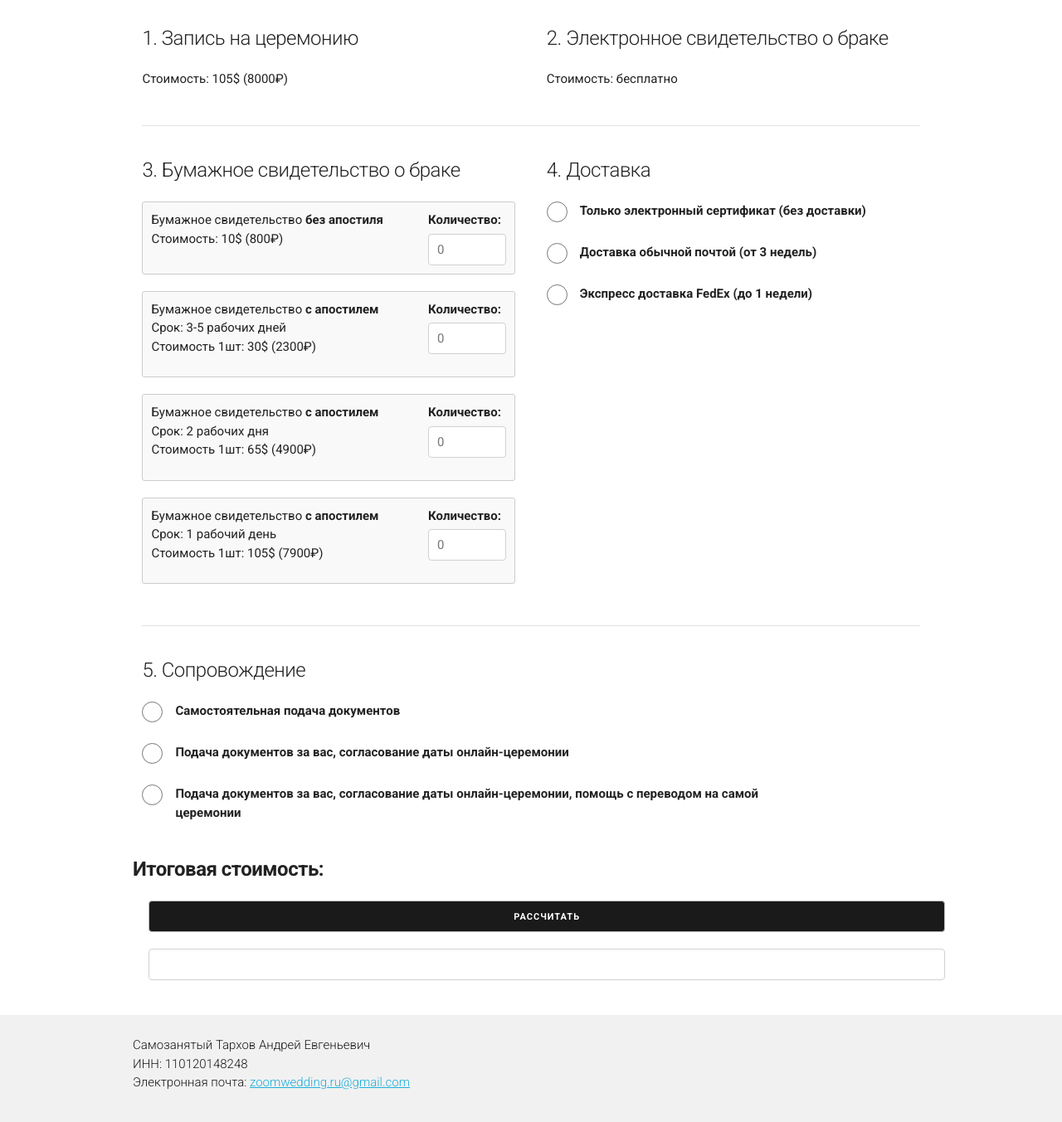
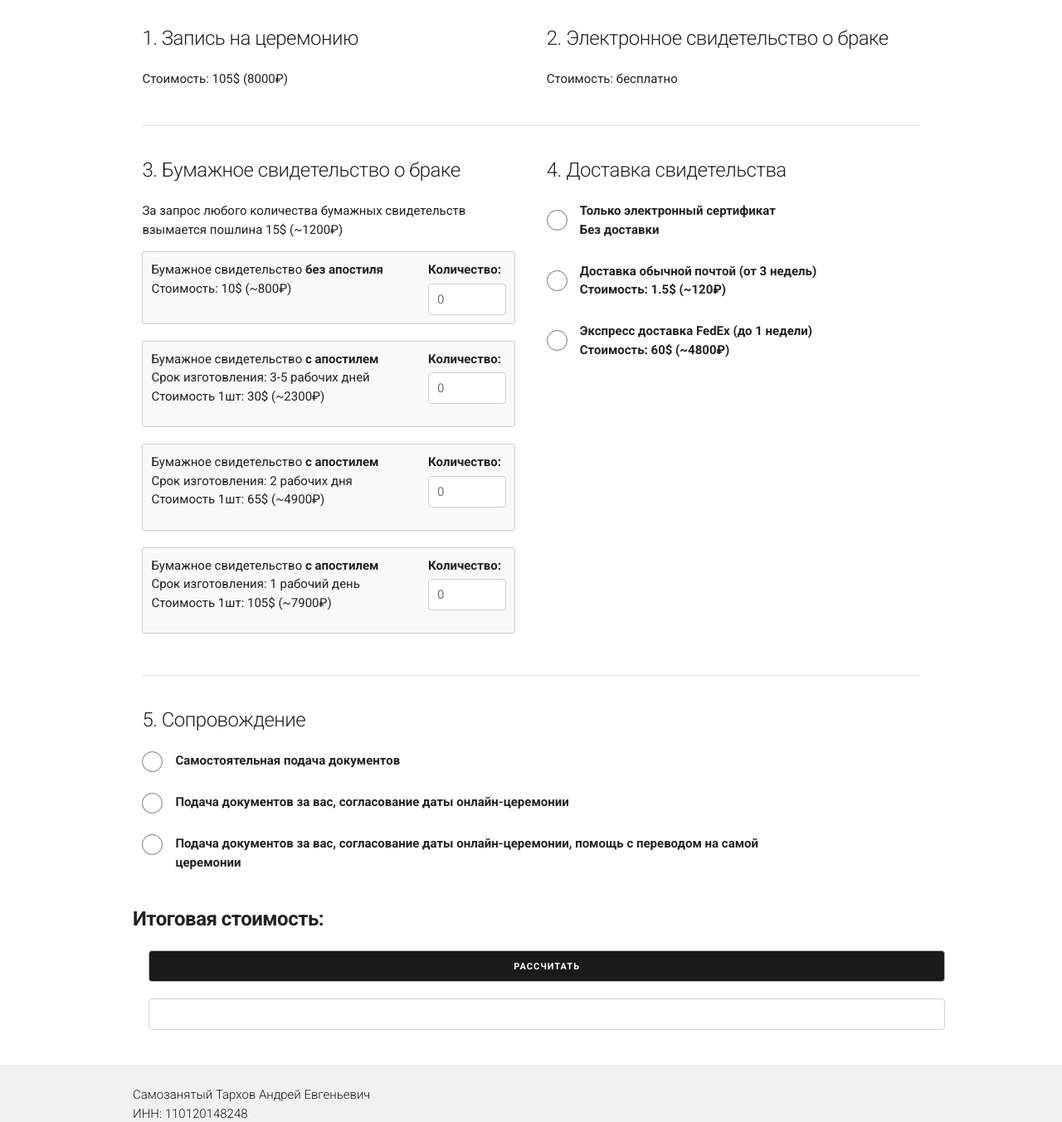
Before and after one commit to zoomwedding/zoomwedding.github.io, a PHP site: page /calculator.html in a window 1280 px wide. Shown: the part 272-1625 px from the top of the page at 83% size. Run offline with PHP 8.4, Linux system fonts and the light colour scheme; some libraries are stand-ins or nearby versions.

Commit message:
fixed styles in calculator

```diff
--- a/calculator.html
+++ b/calculator.html
@@ -82,11 +82,12 @@
 
 							<div class="six col">
 								<h5>3. Бумажное свидетельство о браке</h5>
+								<p>За запрос любого количества бумажных свидетельств взымается пошлина 15$ (~1200₽)</p>
 
 								<div class="row row4">
 									<div class="nine col">
 										<p>Бумажное свидетельство <b>без апостиля</b>
-										<br>Стоимость: 10$ (800₽)</p>
+										<br>Стоимость: 10$ (~800₽)</p>
 									</div>
 									<div class="three col">
 										<label for="bs0">Количество: </label>
@@ -97,8 +98,8 @@
 								<div class="row row4">
 									<div class="nine col">
 										<p>Бумажное свидетельство <b>с апостилем</b>
-										<br>Срок: 3-5 рабочих дней
-										<br>Стоимость 1шт: 30$ (2300₽)</p>
+										<br>Срок изготовления: 3-5 рабочих дней
+										<br>Стоимость 1шт: 30$ (~2300₽)</p>
 									</div>
 									<div class="three col">
 										<label for="bs1">Количество: </label>
@@ -109,8 +110,8 @@
 								<div class="row row4">
 									<div class="nine col">
 										<p>Бумажное свидетельство <b>с апостилем</b>
-										<br>Срок: 2 рабочих дня
-										<br>Стоимость 1шт: 65$ (4900₽)</p>
+										<br>Срок изготовления: 2 рабочих дня
+										<br>Стоимость 1шт: 65$ (~4900₽)</p>
 									</div>
 									<div class="three col">
 										<label for="bs2">Количество: </label>
@@ -121,8 +122,8 @@
 								<div class="row row4">
 									<div class="nine col">
 										<p>Бумажное свидетельство <b>с апостилем</b>
-										<br>Срок: 1 рабочий день
-										<br>Стоимость 1шт: 105$ (7900₽)</p>
+										<br>Срок изготовления: 1 рабочий день
+										<br>Стоимость 1шт: 105$ (~7900₽)</p>
 									</div>
 									<div class="three col">
 										<label for="bs3">Количество: </label>
@@ -135,14 +136,14 @@
 							</div>
 
 							<div class="six col">
-								<h5>4. Доставка</h5>
+								<h5>4. Доставка свидетельства</h5>
 
 								<div class="row method">
 									<div class="two col point-block">
 										<input type="radio" name="ship" value="nomail" id="method-nomail" class="point-check">
 									</div>
 									<div class="ten col point-text-block">
-										<label for="method-nomail">Только электронный сертификат (без доставки)</label><br>
+										<label for="method-nomail">Только электронный сертификат <br> Без доставки</label><br>
 									</div>
 								</div>
 
@@ -151,7 +152,7 @@
 										<input type="radio" name="ship" value="us" id="method-us" class="point-check">
 									</div>
 									<div class="ten col point-text-block">
-										<label for="method-us">Доставка обычной почтой (от 3 недель)</label><br>
+										<label for="method-us">Доставка обычной почтой (от 3 недель) <br> Стоимость: 1.5$ (~120₽)</label><br>
 									</div>
 								</div>
 
@@ -160,7 +161,7 @@
 										<input type="radio" name="ship" value="fedex" id="method-fedex" class="point-check">
 									</div>
 									<div class="ten col point-text-block">
-										<label for="method-fedex">Экспресс доставка FedEx (до 1 недели)</label><br>
+										<label for="method-fedex">Экспресс доставка FedEx (до 1 недели) <br> Стоимость: 60$ (~4800₽)</label><br>
 									</div>
 								</div>
 
@@ -177,7 +178,7 @@
 
 							<div class="row method">
 								<div class="two col point-block">
-									<input type="radio" name="sup" value="nosup" id="method-nosup" class="point-check">
+									<input type="radio" name="sup" value="nosup" id="method-nosup" class="point-check-sup">
 								</div>
 								<div class="ten col point-text-block">
 									<label for="method-nosup">Самостоятельная подача документов</label><br>
@@ -186,7 +187,7 @@
 
 							<div class="row method">
 								<div class="two col point-block">
-									<input type="radio" name="sup" value="supmin" id="method-supmin" class="point-check">
+									<input type="radio" name="sup" value="supmin" id="method-supmin" class="point-check-sup">
 								</div>
 								<div class="ten col point-text-block">
 									<label for="method-supmin">Подача документов за вас, согласование даты онлайн-церемонии</label><br>
@@ -195,7 +196,7 @@
 
 							<div class="row method">
 								<div class="two col point-block">
-									<input type="radio" name="sup" value="supmax" id="method-supmax" class="point-check">
+									<input type="radio" name="sup" value="supmax" id="method-supmax" class="point-check-sup">
 								</div>
 								<div class="ten col point-text-block">
 									<label for="method-supmax">Подача документов за вас, согласование даты онлайн-церемонии, помощь с переводом на самой церемонии</label><br>
--- a/css/custom.css
+++ b/css/custom.css
@@ -389,10 +389,17 @@ html, body {
 .point-text-block {
 	width: auto;
 	float: initial;
+	display: grid;
 }
 
 .point-check {
     width: 25px;
+    height: 25px;
+    margin-top: 10px;
+}
+
+.point-check-sup {
+	width: 25px;
     height: 25px;
 }
 
```
